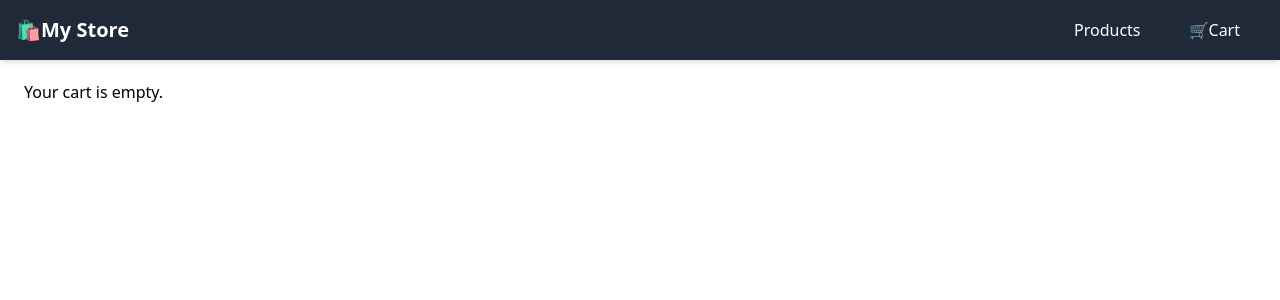
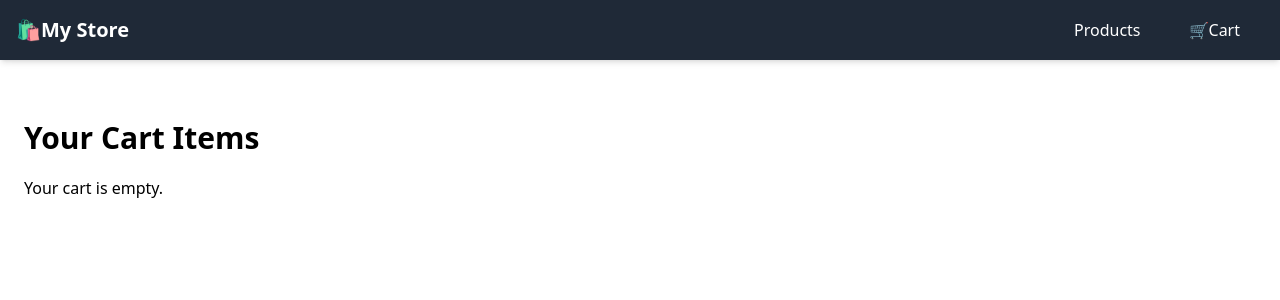
Before and after one commit to SMohan1998/MyReactRouterCartApp, a React (Vite) app: page /cart in a window 1280 px wide. Shown: the top 300 px of the page. Built offline with nearby package versions, Linux system fonts and the light colour scheme.

Commit message:
Feautures applied and fixed alignment issues

```diff
--- a/src/App.jsx
+++ b/src/App.jsx
@@ -22,12 +22,24 @@ export default function App(){
     setCart(cart.filter((item) => item.id !== id));
     alert("Item removed from cart!");
   };
+
+  const increaseqty = (id) => {
+    setCart(
+      cart.map((item)=>item.id === id ? {...item, quantity:item.quantity+1}: item)
+    );
+  }
+
+  const decreaseqty =(id) => {
+    setCart(
+      cart.map((item)=>item.id === id && item.quantity>1 ? {...item, quantity:item.quantity-1}: item)
+    );
+  };
   return(
         <div>
           <Navbar cart={cart}/>
       <Routes>
         <Route path="/" element={<HomePage/>} />
-        <Route path="/cart" element={<CartPage cart={cart} removeFromCart={removeFromCart}/>} />
+        <Route path="/cart" element={<CartPage cart={cart} removeFromCart={removeFromCart} increaseqty={increaseqty} decreaseqty={decreaseqty}/>} />
         <Route path="/products" element={<ProductsPage addToCart={addToCart}/>} />
         </Routes>
         </div>
--- a/src/pages/CartPage.jsx
+++ b/src/pages/CartPage.jsx
@@ -1,26 +1,47 @@
-export default function CartPage({cart, removeFromCart})
+export default function CartPage({cart, removeFromCart, increaseqty, decreaseqty})
 {
+    const subtotal = cart.reduce(
+        (total,item) => total + item.price * item.quantity, 0
+    );
+
+    const discount = subtotal *0.1;
+    const finalPrice = subtotal - discount;
+
     return(
-        <div className="p-6">
-            <h1 className="text-3xl font-bold mb-5">Your Cart Items</h1>
+        <div className="p-6 mt-20">
+            <h1 className="text-3xl font-bold mt-4 mb-5">Your Cart Items</h1>
             {cart.length === 0 ?(
             <p>Your cart is empty.</p>
             ):(
-                <div className="max-w-[400px] space-y-4">
+                <div className="max-w-[700px] space-y-4 ">
                     {cart.map((item)=>(
                         <div key={item.id} className="flex items-center justify-between bg-white shadow rounded-lg p-3">
-                            <div >
+                            <div className="flex items-center space-x-4">
                             <img src={item.image} alt={item.title} className="w-12 h-12 object-tontain"/>
                             <h2 className="text-md font-semibold">{item.title}</h2>
                             <p className="text-sm text-gray-700">${item.price}</p>
+                            <p className="text-sm text-gray-700"> Total: ${(item.price * item.quantity).toFixed(2)}</p>
                         </div>
-                        <div>
-                        <button onClick={()=>removeFromCart(item.id)} className="bg-red-500 hover:bg-red-600 text-white px-4 py-1 rounded-lg tansition">
+                        <div className="flex items-center space-x-2">
+                        <button onClick={()=> decreaseqty(item.id)} className="px-2 py-1 bg-gray-300 rounded"> - </button>
+                        <span className="px-2">{item.quantity}</span>
+                        <button onClick={()=> increaseqty(item.id)} className="px-2 py-1 bg-gray-300 rounded"> + </button>
+                        <button onClick={()=>removeFromCart(item.id)} className="ml-4 bg-red-500 hover:bg-red-600 text-white px-2 py-1 rounded">
                         X
                         </button>
                         </div>
                         </div>
                     ))}
+
+                    <div className="mt-6 border-t pt-4">
+                        <p className="text-lg">Subtotal: ${subtotal.toFixed(2)}</p>
+                        <p className="text-lg text-green-600">
+                            Discount (10%): -${discount.toFixed(2)}
+                        </p>
+                        <h3 className="text-xl font-bold">
+                            Final Price: ${finalPrice.toFixed(2)}
+                        </h3>
+                    </div>
                     </div>
             )}
         </div>
--- a/src/pages/HomePage.jsx
+++ b/src/pages/HomePage.jsx
@@ -1,9 +1,9 @@
 export default function HomePage()
 {
     return(
-        <div>
-            <h1 className="text-2xl font-bold">Welcome to My Store</h1>
-            <p className="mt-2">Brouse products and add them to your cart.</p>
+        <div className="p-6 mt-20">
+            <h1 className="text-2xl font-bold mb-4">Welcome to My Store</h1>
+            <p className="text-md text-gray-500 mt-2">Brouse products and add them to your cart.</p>
         </div>
     );
 }
--- a/src/pages/ProductsPage.jsx
+++ b/src/pages/ProductsPage.jsx
@@ -10,7 +10,7 @@ export default function ProductsPage({addToCart}){
     }, []);
 
     return(
-        <div className="p-6">
+        <div className="p-6 mt-20">
             <h1 className="text-3xl font-bold mb-6">Products</h1>
             <div className="grid grid-cols-1 sm:grid-cols-2 md:grid-cols-3 lg-grid-cols-4 gap-6">
                 {products.map((product)=>(
```
Also changed, not shown: 1 other file (tests, documents, lock files or other folders).
